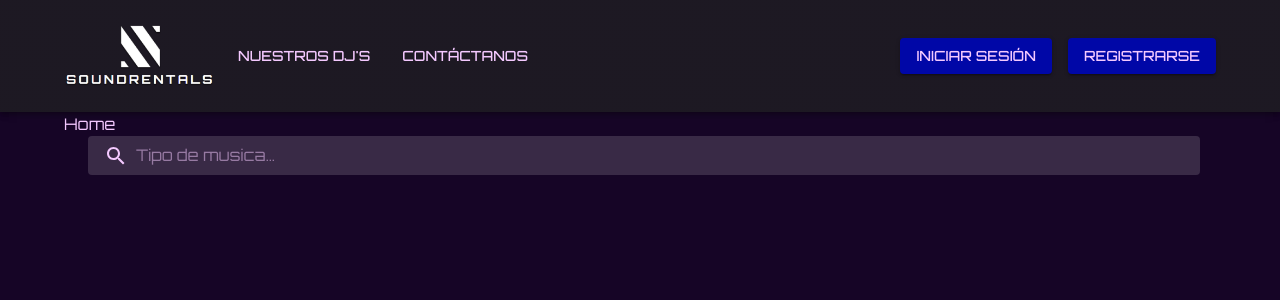
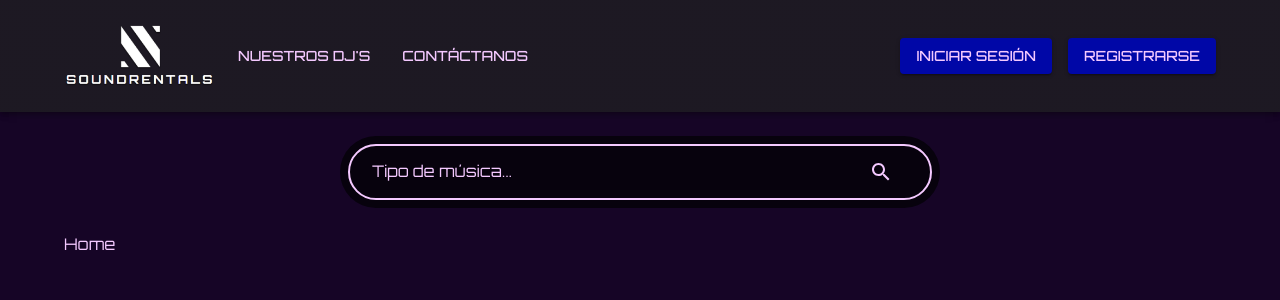
Before and after one commit to DOF1109/sound-rentals, a React (Vite) app in the folder frontend/: page / in a window 1280 px wide. Shown: the top 300 px of the page. Built offline with nearby package versions, Linux system fonts and the light colour scheme.

Commit message:
Se completa SearchInput

```diff
--- a/frontend/src/components/common/InputSearch.jsx
+++ /dev/null
@@ -1,58 +0,0 @@
-import { InputBase, alpha, styled } from "@mui/material";
-import SearchIcon from "@mui/icons-material/Search";
-
-const Search = styled("div")(({ theme }) => ({
-  position: "relative",
-  borderRadius: theme.shape.borderRadius,
-  backgroundColor: alpha(theme.palette.common.white, 0.15),
-  "&:hover": {
-    backgroundColor: alpha(theme.palette.common.white, 0.25),
-  },
-  marginRight: theme.spacing(2),
-  marginLeft: 0,
-  width: "100%",
-  [theme.breakpoints.up("sm")]: {
-    marginLeft: theme.spacing(3),
-    width: "auto",
-  },
-}));
-
-const SearchIconWrapper = styled("div")(({ theme }) => ({
-  padding: theme.spacing(0, 2),
-  height: "100%",
-  position: "absolute",
-  pointerEvents: "none",
-  display: "flex",
-  alignItems: "center",
-  justifyContent: "center",
-}));
-
-const StyledInputBase = styled(InputBase)(({ theme }) => ({
-  color: "inherit",
-  "& .MuiInputBase-input": {
-    padding: theme.spacing(1, 1, 1, 0),
-    // vertical padding + font size from searchIcon
-    paddingLeft: `calc(1em + ${theme.spacing(4)})`,
-    transition: theme.transitions.create("width"),
-    width: "100%",
-    [theme.breakpoints.up("md")]: {
-      width: "20ch",
-    },
-  },
-}));
-
-const InputSearch = () => {
-  return (
-    <Search>
-      <SearchIconWrapper>
-        <SearchIcon />
-      </SearchIconWrapper>
-      <StyledInputBase
-        placeholder="Tipo de musica…"
-        inputProps={{ "aria-label": "search" }}
-      />
-    </Search>
-  );
-};
-
-export default InputSearch;
--- /dev/null
+++ b/frontend/src/components/common/SearchInput.jsx
@@ -0,0 +1,72 @@
+import {
+  Autocomplete,
+  Box,
+  InputAdornment,
+  TextField,
+  useTheme,
+} from "@mui/material";
+import SearchIcon from "@mui/icons-material/Search";
+
+const musicTypes = [{ label: "Rock" }, { label: "Pop" }, { label: "Jazz" }];
+
+const SearchInput = () => {
+  const theme = useTheme();
+
+  return (
+    <Box
+      sx={{
+        background: theme.palette.background.paper,
+        borderRadius: "50px",
+        border: 0,
+        maxWidth: 600,
+        mx: "auto",
+        my: 3,
+        p: 1,
+      }}
+    >
+      <Autocomplete
+        disablePortal
+        id="combo-box"
+        options={musicTypes}
+        noOptionsText="No se encontró"
+        renderInput={(params) => (
+          <TextField
+            {...params}
+            label="Tipo de música..."
+            variant="outlined"
+            color="secondary"
+            sx={{
+              ".MuiOutlinedInput-root": {
+                "& fieldset": {
+                  borderColor: theme.palette.text.primary,
+                  borderRadius: 50,
+                  borderWidth: 2,
+                },
+              },
+              "& .MuiInputBase-input": {
+                color: theme.palette.text.primary, // Placeholder text color
+              },
+            }}
+            InputProps={{
+              ...params.InputProps,
+              endAdornment: (
+                <InputAdornment position="end">
+                  <SearchIcon
+                    style={{
+                      color: theme.palette.text.primary,
+                    }}
+                  />
+                </InputAdornment>
+              ),
+            }}
+            InputLabelProps={{
+              style: { color: theme.palette.text.primary, marginLeft: "10px" }, // Label text color
+            }}
+          />
+        )}
+      />
+    </Box>
+  );
+};
+
+export default SearchInput;
--- a/frontend/src/components/pages/DJs.jsx
+++ b/frontend/src/components/pages/DJs.jsx
@@ -1,6 +1,12 @@
+import { Box } from "@mui/material"
+import SearchInput from "../common/SearchInput"
+
 const DJs = () => {
   return (
-    <div>DJs</div>
+    <Box>
+      <SearchInput />
+      DJ's
+    </Box>
   )
 }
 
--- a/frontend/src/components/pages/Home.jsx
+++ b/frontend/src/components/pages/Home.jsx
@@ -1,12 +1,11 @@
 import { Box } from "@mui/material";
-import InputSearch from "../common/InputSearch";
+import SearchInput from "../common/SearchInput";
 
 const Home = () => {
   return (
     <Box>
+      <SearchInput />
       Home
-      {/* Ver https://mui.com/material-ui/react-autocomplete/#combo-box */}
-      <InputSearch />
     </Box>
   );
 };
```
